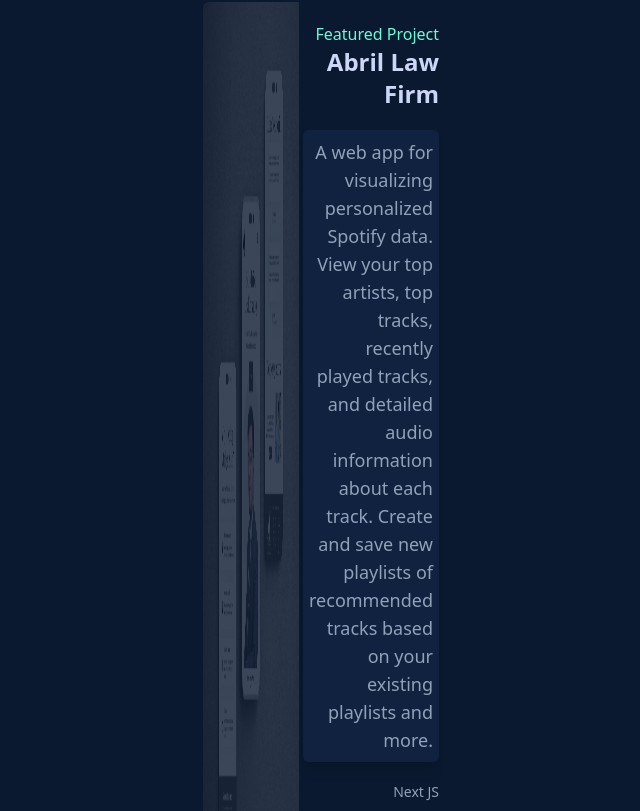
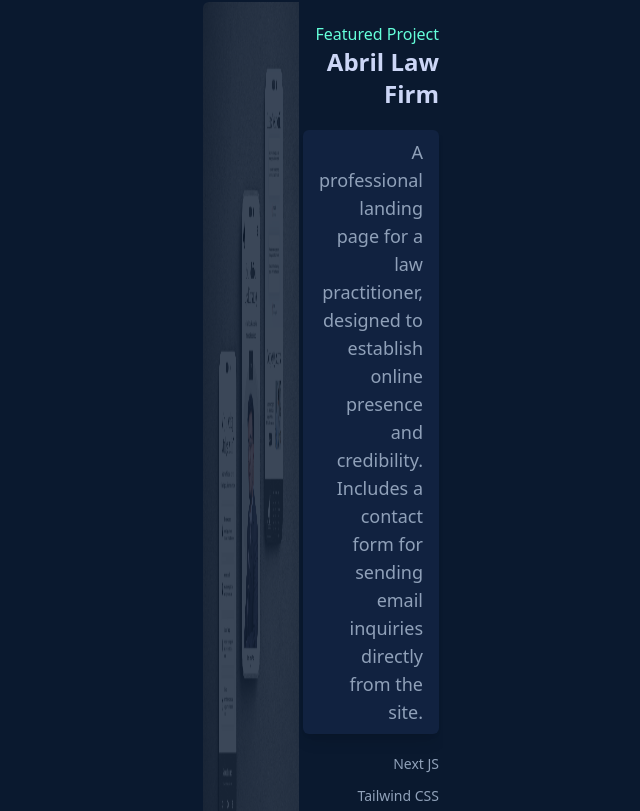
Before and after one commit to Calingcooo/my-portfolio-v2, a Next.js app: page / in a window 1280 px wide. Shown: the part 4460-5271 px from the top of the page, without its empty margins (317-957 px from the left). Built offline with nearby package versions, Linux system fonts and the light colour scheme.

Commit message:
modified the description and tools of projects

```diff
--- a/src/app/data/projectData.ts
+++ b/src/app/data/projectData.ts
@@ -18,11 +18,10 @@ export const projectData: ProjectItem[] = [
     {
         id: "abril-law-firm",
         title: "abril law firm",
-        description: "A web app for visualizing personalized Spotify data. View your top artists, top tracks, recently played tracks, and detailed audio information about each track. Create and save new playlists of recommended tracks based on your existing playlists and more.",
-        category: "featured",
+        description: "A professional landing page for a law practitioner, designed to establish online presence and credibility. Includes a contact form for sending email inquiries directly from the site.",        category: "featured",
         imgSrc: lawFirm,
         srcCode: "",
-        link: "",
+        link: "http://www.abrillawoffice.com",
         tools: ["Next JS", "Tailwind CSS", "Hostinger VPS"],
     },
     {
@@ -38,11 +37,10 @@ export const projectData: ProjectItem[] = [
     {
         id: "my-portfolio",
         title: "web portfolio",
-        description: "A modular Android-based ordering system with real-time POS integration, built for fine dining operations. The suite includes rairaiken-order (client-side), rairaiken-kitchen and rairaiken-bar (backend processing), and rairaiken-order-monitoring (live tracking). Enables seamless end-to-end order flow from table to kitchen, bar, and billing.",
-        category: "featured",
+        description: "A personal web portfolio showcasing my projects, skills, and professional experience. Built with a modern tech stack, it highlights featured work, technical expertise, and offers easy access for potential collaborators or employers to get in touch.",        category: "featured",
         imgSrc: portfolio,
         srcCode: "",
-        link: "",
-        tools: ["React Native", "Expo", "CSS", "Node JS", "Express JS", "Socket IO", "Postgre SQL", "Mongo DB", "Redis Server", "Linux Ubuntu"]
+        link: "https://my-portfolio-v2-jade.vercel.app",
+        tools: ["Next JS", "Tailwind CSS", "Vercel"]
     }
 ];
```
